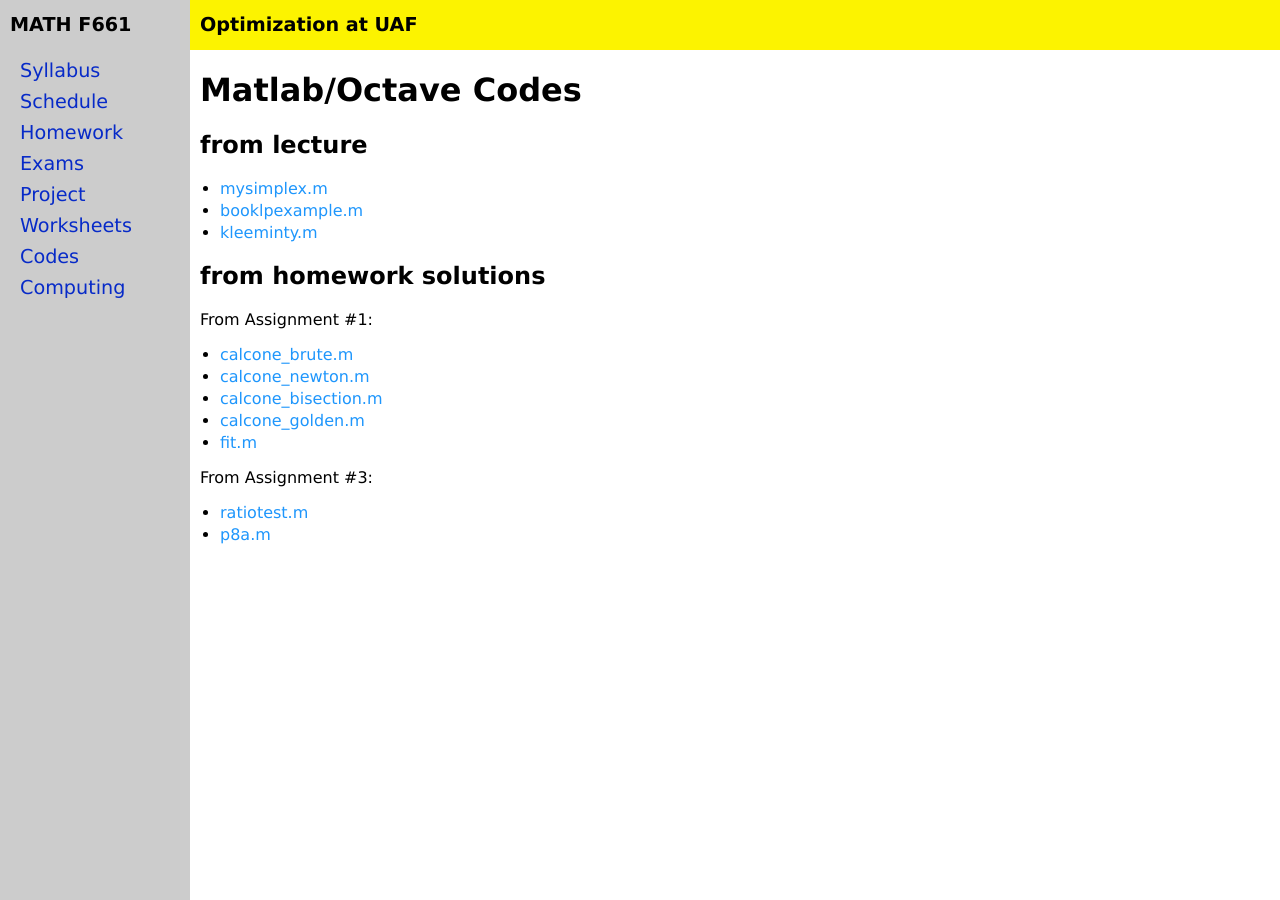
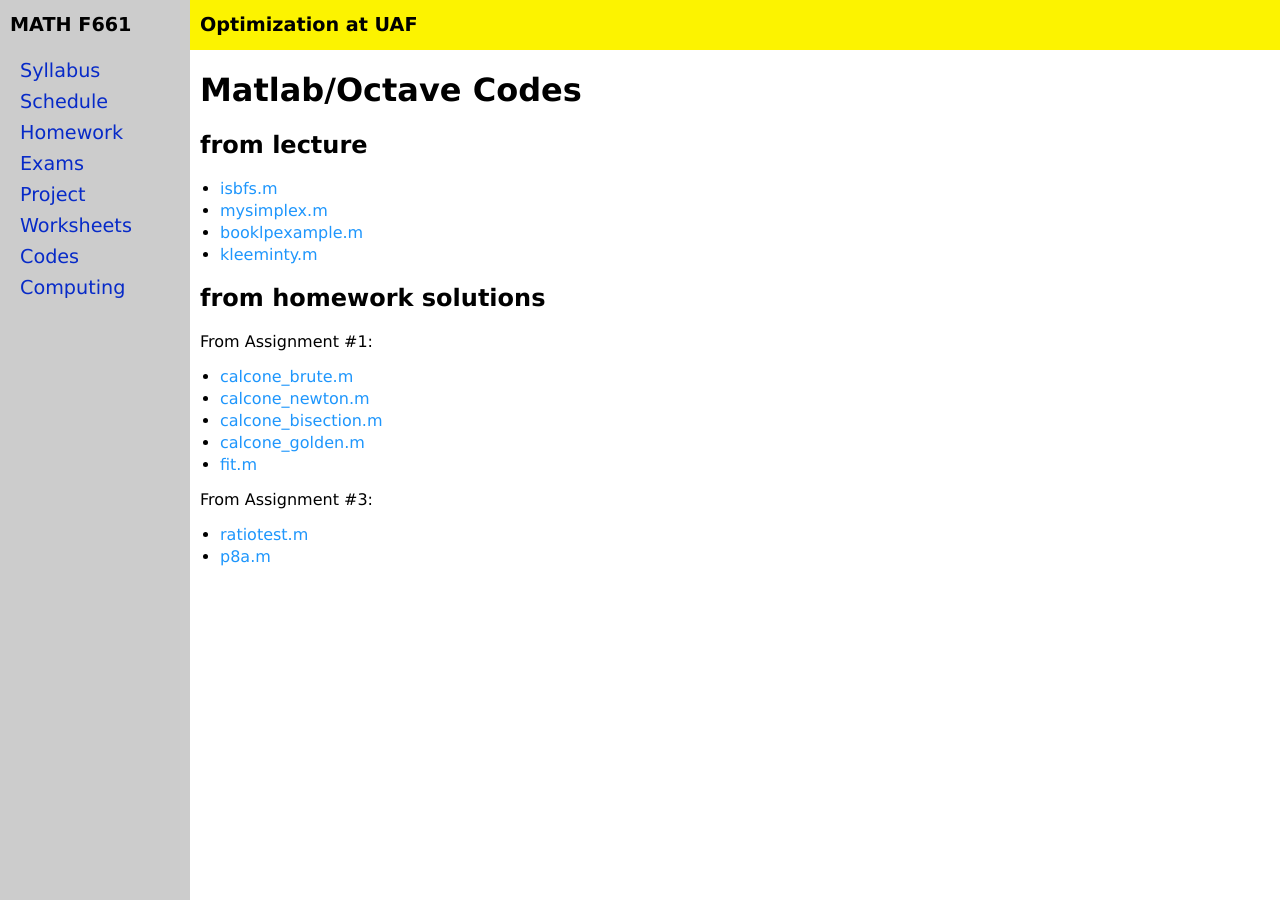
Before and after one commit to bueler/opt, a Jekyll site: the page built from codes.md, in a window 1280 px wide. Built offline with Jekyll 4.4.1, drawn with Linux system fonts in a browser that asks for light colours.

Commit message:
a bit of work on simplex method codes; plan is to factor into ezsimplex.m wrapper and sfsimplex.m core

```diff
--- a/codes.md
+++ b/codes.md
@@ -7,6 +7,7 @@ title: Matlab/Octave Codes
 
 ## from lecture
 
+  * [isbfs.m](assets/codes/isbfs.m)
   * [mysimplex.m](assets/codes/mysimplex.m)
   * [booklpexample.m](assets/codes/booklpexample.m)
   * [kleeminty.m](assets/codes/kleeminty.m)
```
Also changed, not shown: 2 other files.
